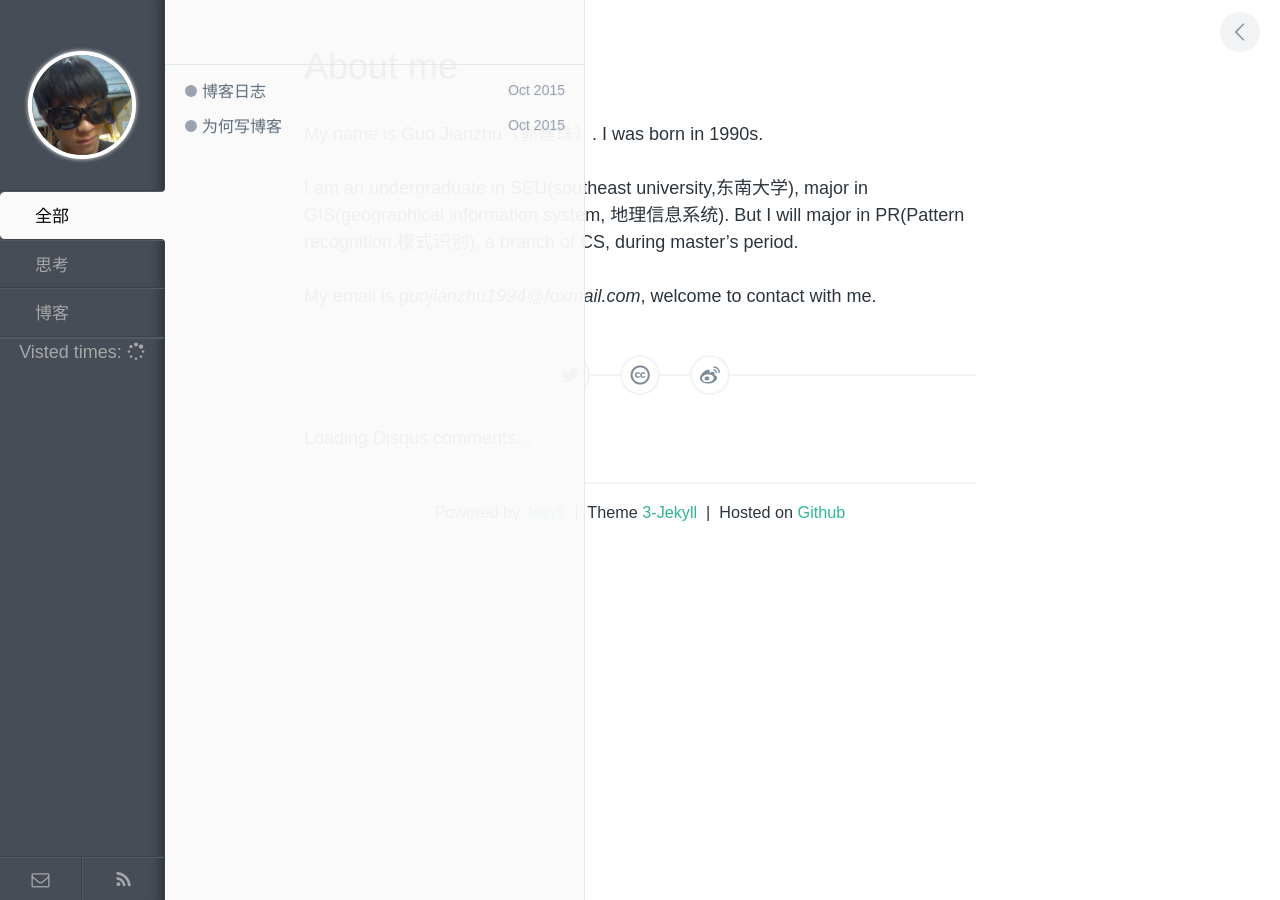
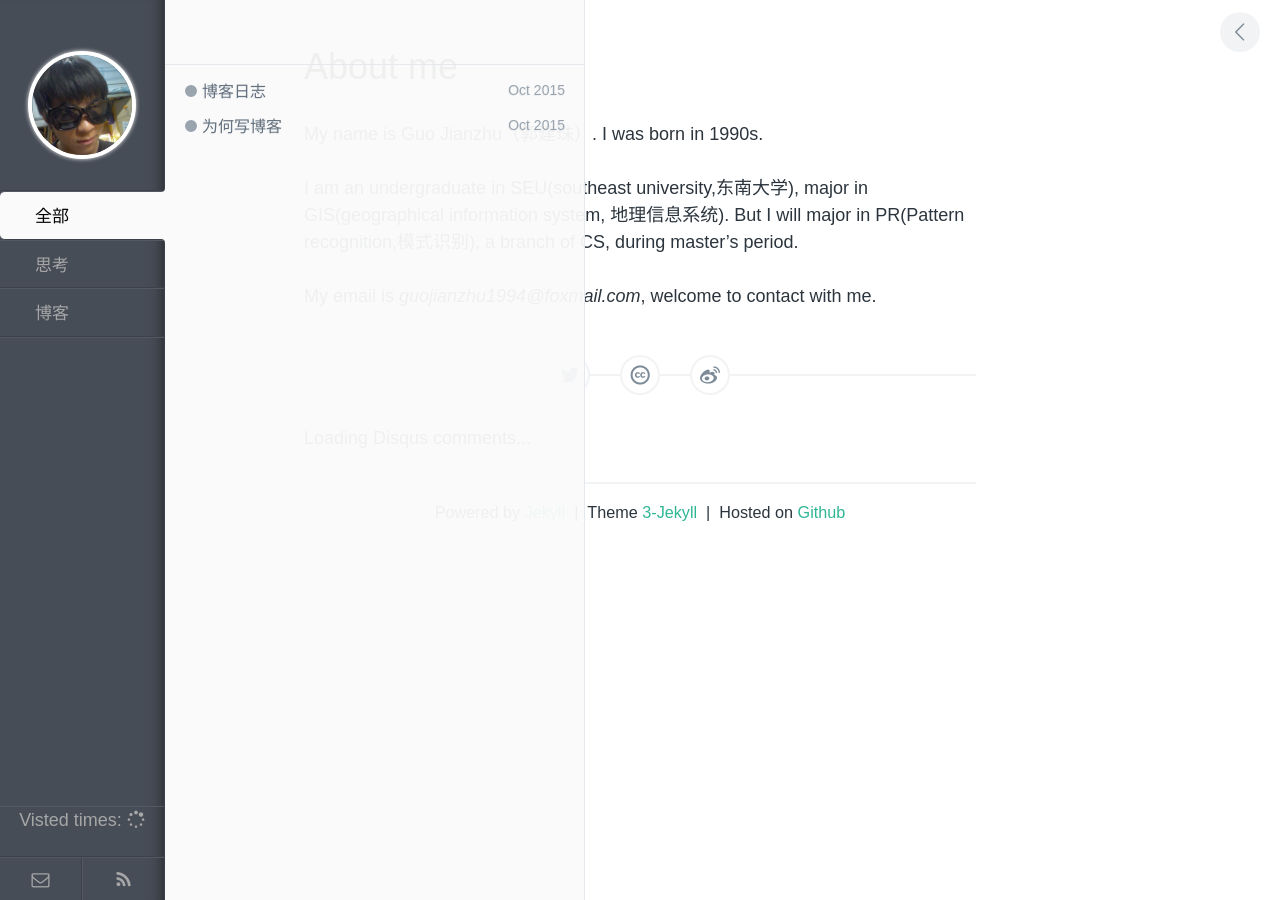
Before and after one commit to cleardusk/cleardusk-old.github.io, a Jekyll site: the page built from index.md, in a window 1280 px wide. Built offline with Jekyll 4.4.1, drawn with Linux system fonts in a browser that asks for light colours; nearby versions of some CDN libraries; comment, search, counter and statistics services are not loaded.

Commit message:
Debuging...

```diff
--- a/assets/css/style.css
+++ b/assets/css/style.css
@@ -191,8 +191,8 @@ a {
   border-top: 1px solid #525965;
 
   position: absolute;
-  left: 0;
-  bottom: 50;
+  left: 0px;
+  bottom: 50px;
 
   font-size: 18px;
   text-align: center;
```
